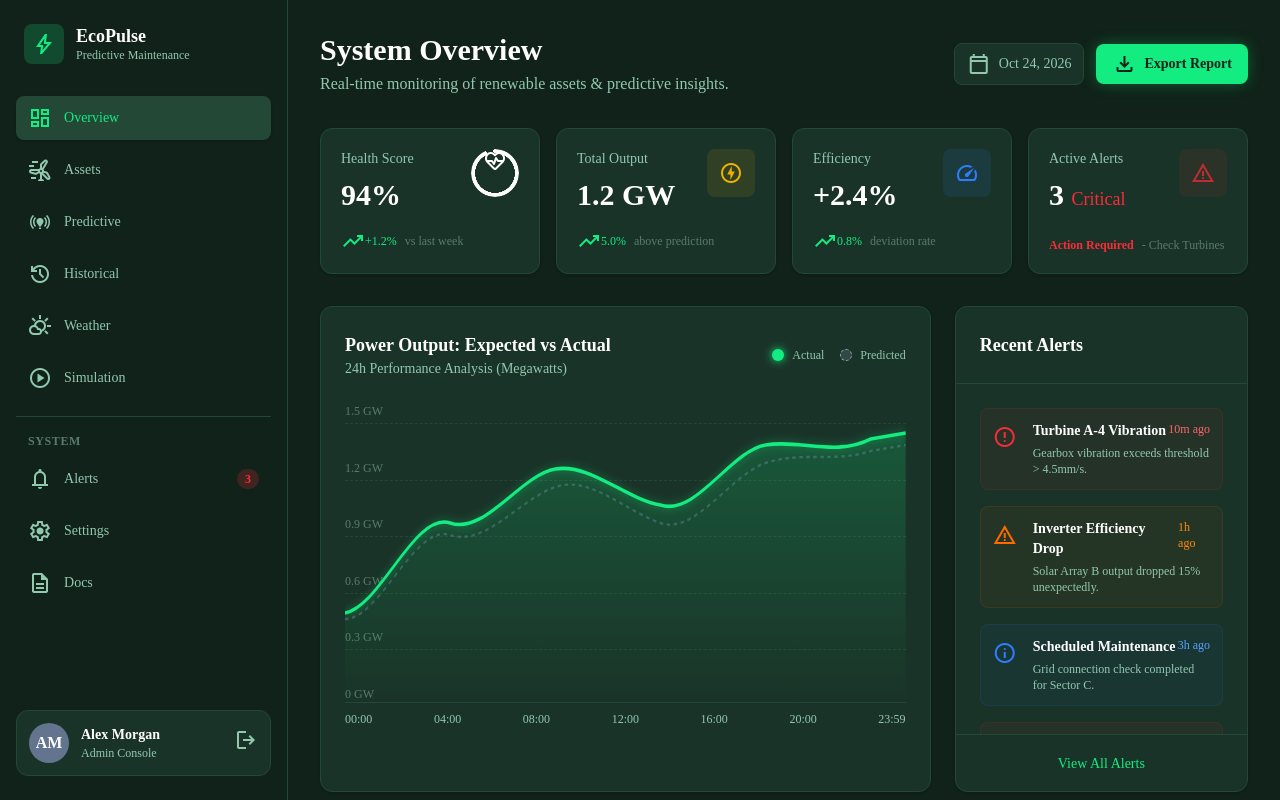
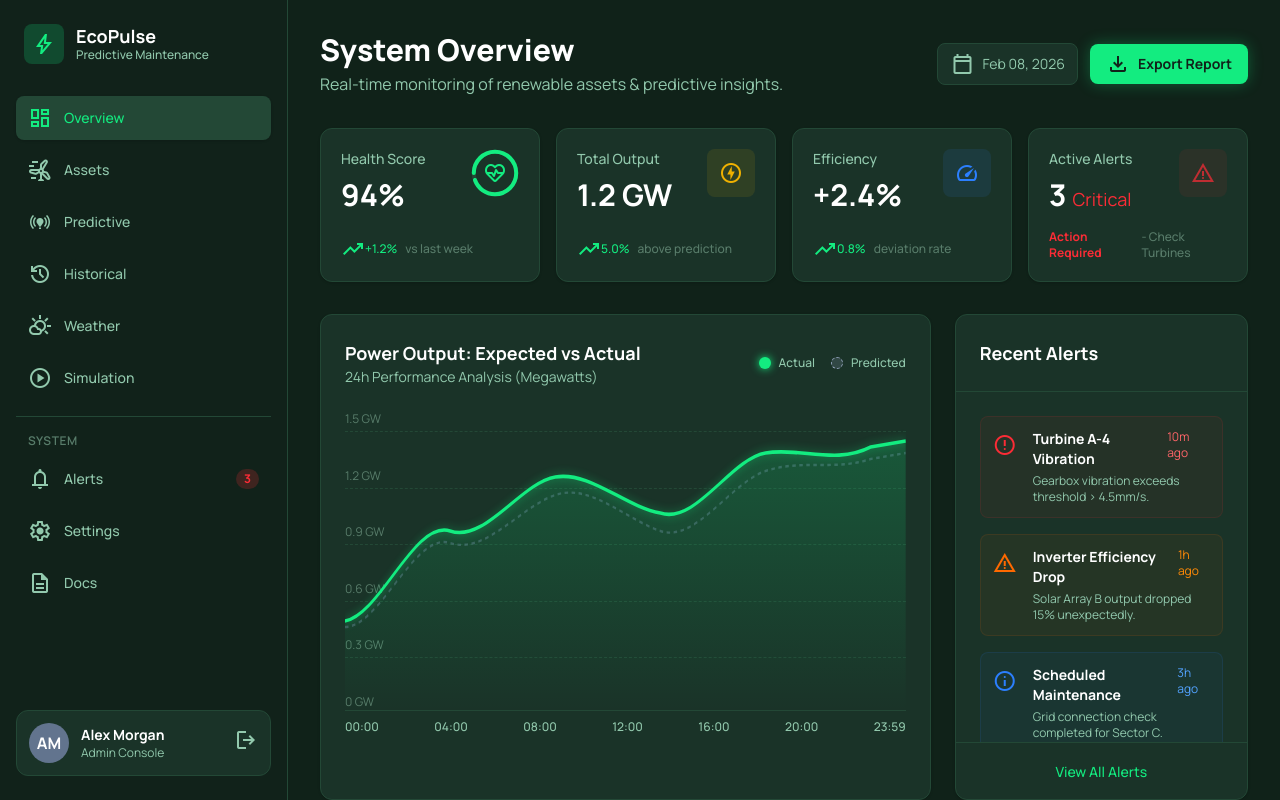
Before and after one commit to omnox-dev/predictive-maintainance-system, a Next.js app: page /dashboard in a window 1280 px wide. Built offline with nearby package versions, Linux system fonts and the light colour scheme.

Commit message:
Set Manrope font as default, update Dashboard date and Health Score icon, and enable dynamic sidebar navigation

```diff
--- a/app/dashboard/page.tsx
+++ b/app/dashboard/page.tsx
@@ -21,9 +21,9 @@ export default function DashboardPage() {
                             <p className="text-slate-500 dark:text-text-subtle mt-1">Real-time monitoring of renewable assets & predictive insights.</p>
                         </div>
                         <div className="flex items-center gap-3">
-                            <div className="flex items-center gap-2 rounded-lg border border-slate-200 dark:border-[#234836] bg-white dark:bg-[#1a3328] px-3 py-2 text-sm text-slate-600 dark:text-text-subtle">
+                            <div className="flex bg-white dark:bg-[#1a3328] px-3 py-2 text-sm text-slate-600 dark:text-text-subtle items-center gap-2 rounded-lg border border-slate-200 dark:border-[#234836]">
                                 <span className="material-symbols-outlined text-[20px]">calendar_today</span>
-                                <span>Oct 24, 2026</span>
+                                <span>Feb 08, 2026</span>
                             </div>
                             <button className="flex items-center gap-2 rounded-lg bg-primary px-4 py-2 text-sm font-bold text-[#11221a] hover:bg-opacity-90 transition-colors shadow-[0_0_15px_rgba(19,236,128,0.3)]">
                                 <span className="material-symbols-outlined text-[20px]">download</span>
@@ -41,8 +41,12 @@ export default function DashboardPage() {
                             trendLabel="vs last week"
                             trendPositive={true}
                         >
-                            <div className="radial-progress text-primary" style={{ "--value": 94, "--size": "3rem", "--thickness": "4px" } as React.CSSProperties}>
-                                <span className="material-symbols-outlined text-xl">ecg_heart</span>
+                            <div className="relative size-12 flex items-center justify-center">
+                                <svg className="size-full -rotate-90" viewBox="0 0 36 36">
+                                    <path className="text-slate-200 dark:text-[#234836]" d="M18 2.0845 a 15.9155 15.9155 0 0 1 0 31.831 a 15.9155 15.9155 0 0 1 0 -31.831" fill="none" stroke="currentColor" strokeWidth="3" />
+                                    <path className="text-primary" strokeDasharray="94, 100" d="M18 2.0845 a 15.9155 15.9155 0 0 1 0 31.831 a 15.9155 15.9155 0 0 1 0 -31.831" fill="none" stroke="currentColor" strokeWidth="3" strokeLinecap="round" />
+                                </svg>
+                                <span className="absolute material-symbols-outlined text-xl text-primary">ecg_heart</span>
                             </div>
                         </KPICard>
 
--- a/app/globals.css
+++ b/app/globals.css
@@ -12,6 +12,7 @@
   --color-text-subtle: #92c9ad;
 
   --font-display: var(--font-manrope), ui-sans-serif, system-ui, sans-serif;
+  --font-sans: var(--font-manrope), ui-sans-serif, system-ui, sans-serif;
 }
 
 /* Explicit class-based dark mode variant for Tailwind v4 */
--- a/app/layout.tsx
+++ b/app/layout.tsx
@@ -19,11 +19,11 @@ export default function RootLayout({
   children: React.ReactNode;
 }>) {
   return (
-    <html lang="en" className="dark" style={{ colorScheme: 'dark' }}>
+    <html lang="en" className={`dark ${manrope.variable}`} style={{ colorScheme: 'dark' }}>
       <head>
         <link href="https://fonts.googleapis.com/css2?family=Material+Symbols+Outlined:wght,FILL@100..700,0..1&display=swap" rel="stylesheet" />
       </head>
-      <body className={`${manrope.variable} dark font-display bg-background-light dark:bg-background-dark text-slate-900 dark:text-white antialiased`}>
+      <body className={`dark font-display bg-background-light dark:bg-background-dark text-slate-900 dark:text-white antialiased`}>
         {children}
       </body>
     </html>
--- a/tailwind.config.ts
+++ b/tailwind.config.ts
@@ -19,7 +19,8 @@ const config: Config = {
                 "text-subtle": "#92c9ad",
             },
             fontFamily: {
-                display: ["var(--font-manrope)", "sans-serif"],
+                display: ["var(--font-manrope)", "ui-sans-serif", "system-ui", "sans-serif"],
+                sans: ["var(--font-manrope)", "ui-sans-serif", "system-ui", "sans-serif"],
             },
         },
     },
```
